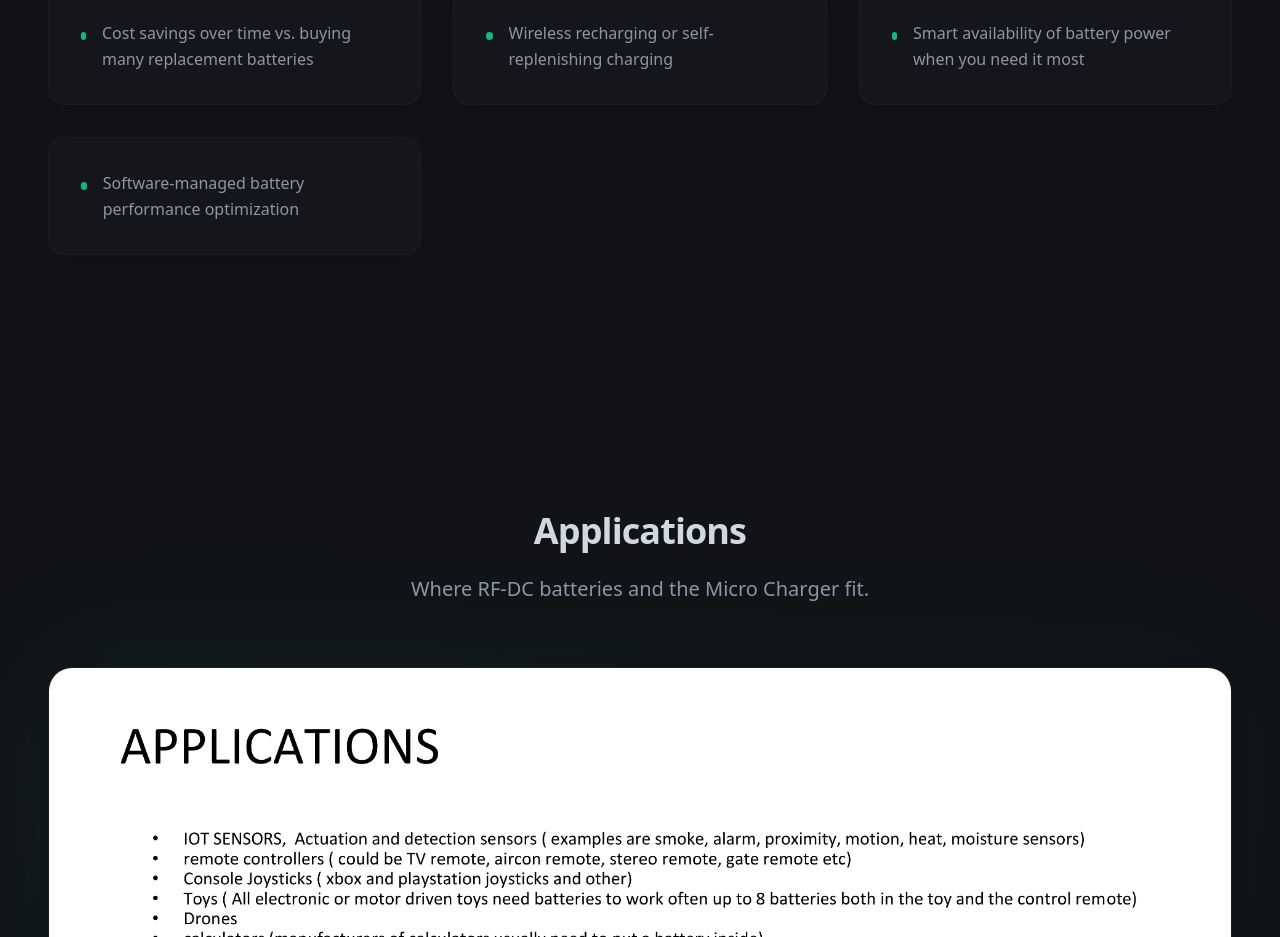
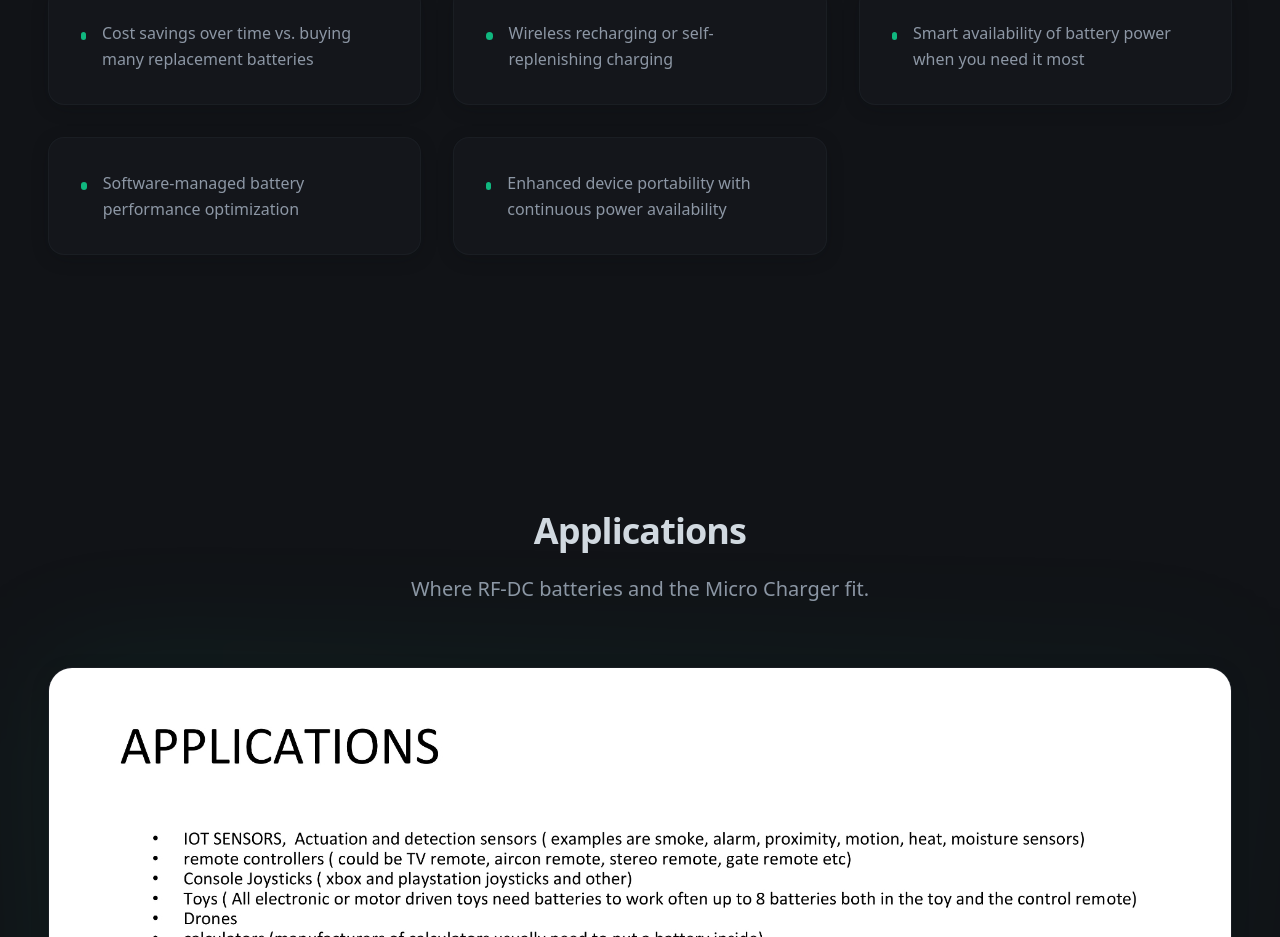
Before and after one commit to polygonenergy/polygonenergy.github.io, a React (Vite) app: page / in a window 1280 px wide. Shown: the part 3367-4304 px from the top of the page. Built offline with nearby package versions, Linux system fonts and the light colour scheme.

Commit message:
Add another value prop
Add an additional value prop block to the ValueProps section to make the total number of blocks even.

```diff
--- a/src/components/sections/ValueProps.tsx
+++ b/src/components/sections/ValueProps.tsx
@@ -6,7 +6,8 @@ const ValueProps = () => {
     "Cost savings over time vs. buying many replacement batteries",
     "Wireless recharging or self-replenishing charging",
     "Smart availability of battery power when you need it most",
-    "Software-managed battery performance optimization"
+    "Software-managed battery performance optimization",
+    "Enhanced device portability with continuous power availability"
   ];
 
   return (
```
